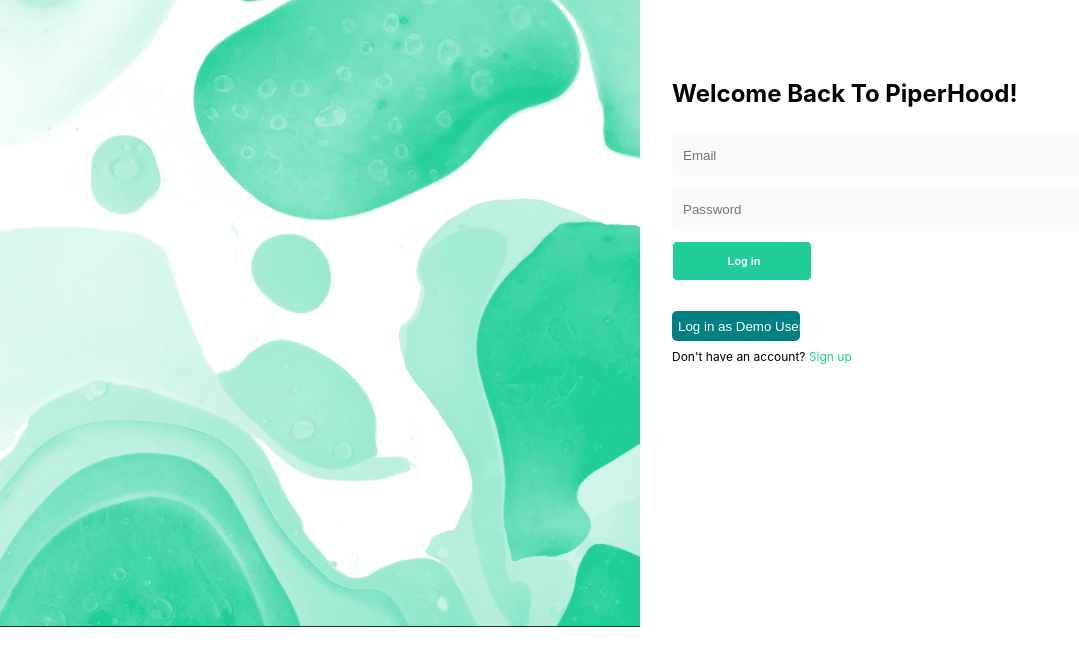
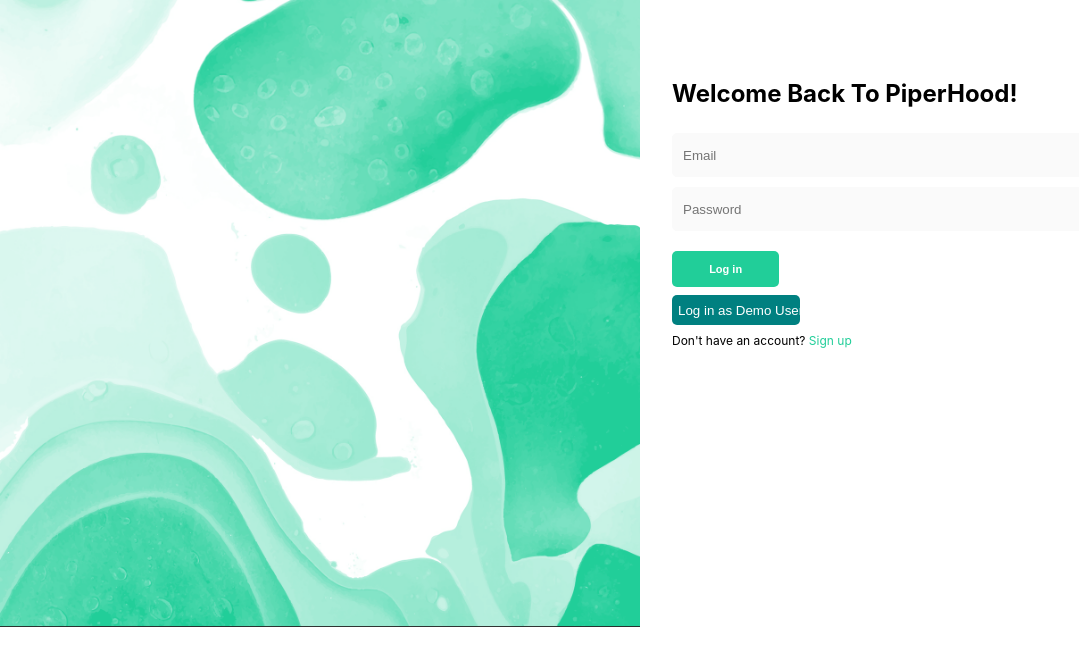
Before and after one commit to andreskimlee/WTT-FStack, a React (Create React App) app in the folder frontend/: page /#/signin in a window 1280 px wide. Shown: the top 666 px of the page, without its empty margins (0-1079 px from the left). Built offline with nearby package versions, Linux system fonts and the light colour scheme.

Commit message:
Add mainpage and funds functionality

```diff
--- a/frontend/src/components/mainpage/cash.jsx
+++ b/frontend/src/components/mainpage/cash.jsx
@@ -1,9 +1,35 @@
 import React from 'react';
-
+import axios from 'axios';
 
 class Cash extends React.Component {
     constructor(props) {
         super(props)
+        this.state = {
+            searchTerm: "",
+            result: null
+        }
+        this.handleClick = this.handleClick.bind(this);
+    }
+
+    // This function's job is to fetch the search results given the specified query. (For Live Search)
+    search = async val => {
+        fetch(`https://sandbox.iexapis.com/stable/search/${val}?token=Tsk_536efa1336e94441beb5f27e888e3721`)
+            .then(res => {
+                return res.json();
+            }).then(res => {
+                this.setState({ result: res });
+            })
+    }
+
+    handleChange(e) { // Event listener for any change a search is triggered (API call)
+        this.search(e.currentTarget.value);
+        this.setState({ searchTerm: e.currentTarget.value });
+    }
+
+    handleClick(val) { // if the user clicks on one of the results,
+        //  it sets the input value to the company and clears the previous search result.
+
+        this.setState({ searchTerm: val, result: null })
     }
 
     moneyFormat(price, sign = '$') {
@@ -17,15 +43,25 @@
 
 
     render() {
+        let searchResult;
+        if (this.state.result) { // ensures results of search only show when a valid search is applied
+            searchResult = this.state.result.map((company, idx) => {
+                debugger
+                return (
+                    <li onClick={() => this.handleClick(company.symbol)} className="search-result-item" key={idx}>{company.symbol}</li>
+                )
+            })
+        }
         let funds = this.moneyFormat(this.props.currentUser.funds)
         return (
             <div className="cash-container">
                 <div>Available Cash - {funds}</div>
                 <form>
-                    <input type="text" placeholder="Ticker" />
+                    <input className="ticker-search" type="text" value={this.state.searchTerm} placeholder="Ticker" onChange={e => this.handleChange(e)} />
                     <input type="text" placeholder="Qty" />
                     <input type="submit" value="buy" />
                 </form>
+                {searchResult}
             </div>
         )
     }
--- a/frontend/src/components/mainpage/mainpage.jsx
+++ b/frontend/src/components/mainpage/mainpage.jsx
@@ -18,7 +18,8 @@
 
         return (
             <div className="mainpage-container">
-                <input type="submit" onClick={this.handleClick} value="Sign Out" />
+                <div>Welcome! {this.props.currentUser.name}</div>
+                <input type="submit" className="login-button" onClick={this.handleClick} value="Sign Out" />
                 <Portfolio />
                 <Cash />
             </div>
--- a/frontend/src/components/sessions/login_form.jsx
+++ b/frontend/src/components/sessions/login_form.jsx
@@ -76,6 +76,7 @@
               value={this.state.email}
               onChange={this.update("email")}
               placeholder="Email"
+              className="field-inputs"
             />
             <br />
             <input
@@ -83,6 +84,7 @@
               value={this.state.password}
               onChange={this.update("password")}
               placeholder="Password"
+              className="field-inputs"
             />
             <br />
             <input type="submit" className="login-button" value="Log in" />
--- a/frontend/src/components/sessions/signup_form.jsx
+++ b/frontend/src/components/sessions/signup_form.jsx
@@ -70,24 +70,28 @@
               <input type="text"
                 value={this.state.name}
                 onChange={this.update('name')}
+
               />
               <br />
               <p>Email</p>
               <input type="text"
                 value={this.state.email}
                 onChange={this.update('email')}
+                className="field-inputs"
               />
               <br />
               <p>Password</p>
               <input type="password"
                 value={this.state.password}
                 onChange={this.update('password')}
+                className="field-inputs"
               />
               <br />
               <p>Confirm Password</p>
               <input type="password"
                 value={this.state.password2}
                 onChange={this.update('password2')}
+                className="field-inputs"
 
               />
               <br />
--- a/frontend/src/index.js
+++ b/frontend/src/index.js
@@ -10,7 +10,7 @@
 import './style/reset.css'
 import "./style/main.scss";
 import './style/session.scss'
-
+import './style/cash.scss'
 
 document.addEventListener('DOMContentLoaded', () => {
   let store;
--- /dev/null
+++ b/frontend/src/style/cash.scss
@@ -0,0 +1,9 @@
+.ticker-search {
+    width: 50%;
+    height: 50%;
+}
+
+.search-result-item:hover {
+    background-color: red;
+    cursor: pointer;
+}
--- a/frontend/src/style/session.scss
+++ b/frontend/src/style/session.scss
@@ -43,37 +43,26 @@
     flex-direction: column;
 }
 
-input {
-    background-color: #fafafa
-}
 
-input:hover {
-    background-color: white;
-    border: 1px solid #b9b9b9;
-}
 
-input:focus {
+
+.session-form > input:focus {
     background-color: white;
     border: 1px solid $light-teal;
 }
 
-.session-form > input {
+.session-form > input.field-inputs {
     margin-top: 10px;
     width: 415px;
     height: 40px;
     border-radius: 5px;
     border: 1px solid #fafafa;
     padding-left: 10px;
+    background-color: #fafafa
 }
 
-.Sign-up-button, .login-button {
-    background-color: $light-teal;
-    color: white;
-    font-size: 11px;
-    font-weight: bold;
-    max-width: 140px;
-    max-height: 50px;
-}
+
+
 
 .Sign-up-button:hover, .login-button:hover {
     background-color: #28e7ae;
@@ -103,3 +92,20 @@
 .switch-form-link {
     font-size: 12px;
 }
+
+.Sign-up-button, .login-button {
+    background-color: $light-teal;
+    color: white;
+    font-size: 11px;
+    font-weight: bold;
+    max-width: 140px;
+    max-height: 50px;
+}
+
+.Sign-up-button, .login-button {
+    width: 25%;
+    height: 25%;
+    border-radius: 5px;
+    border: none;
+    margin-top: 20px;
+}
```
